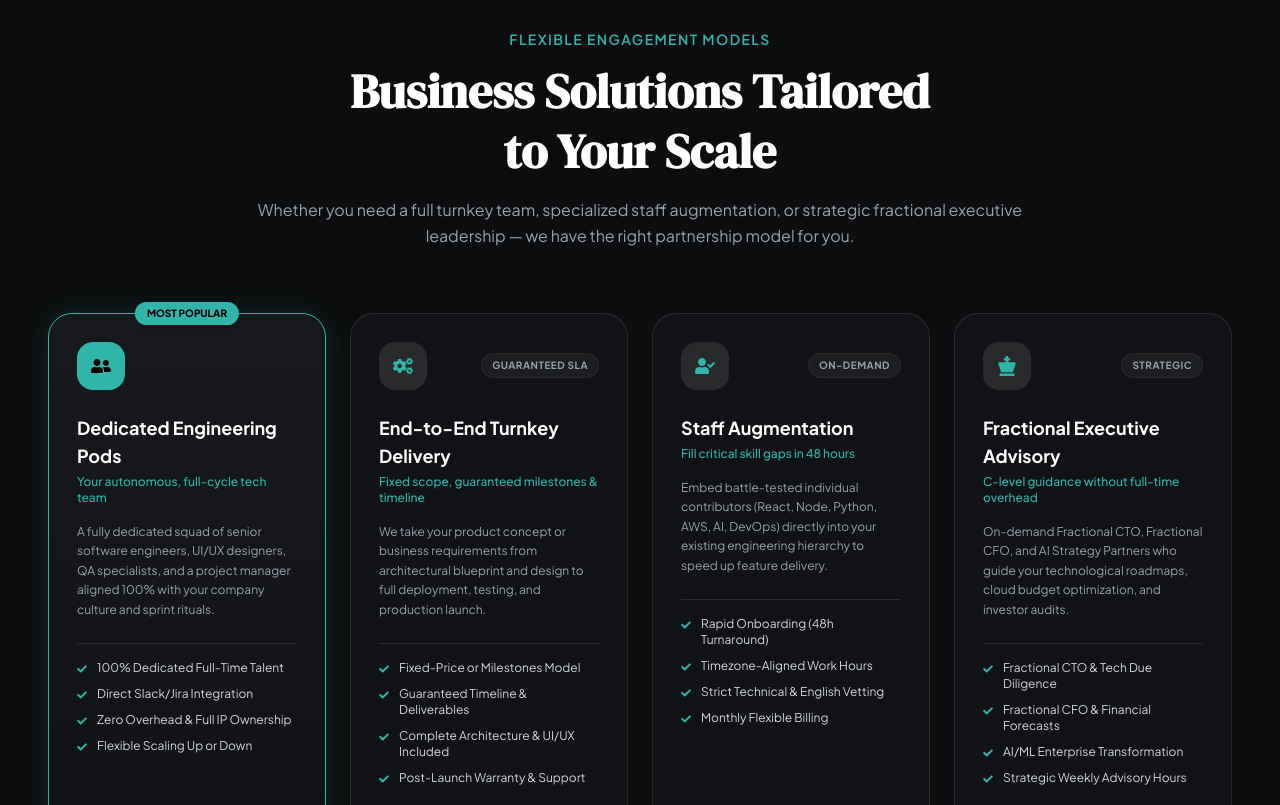
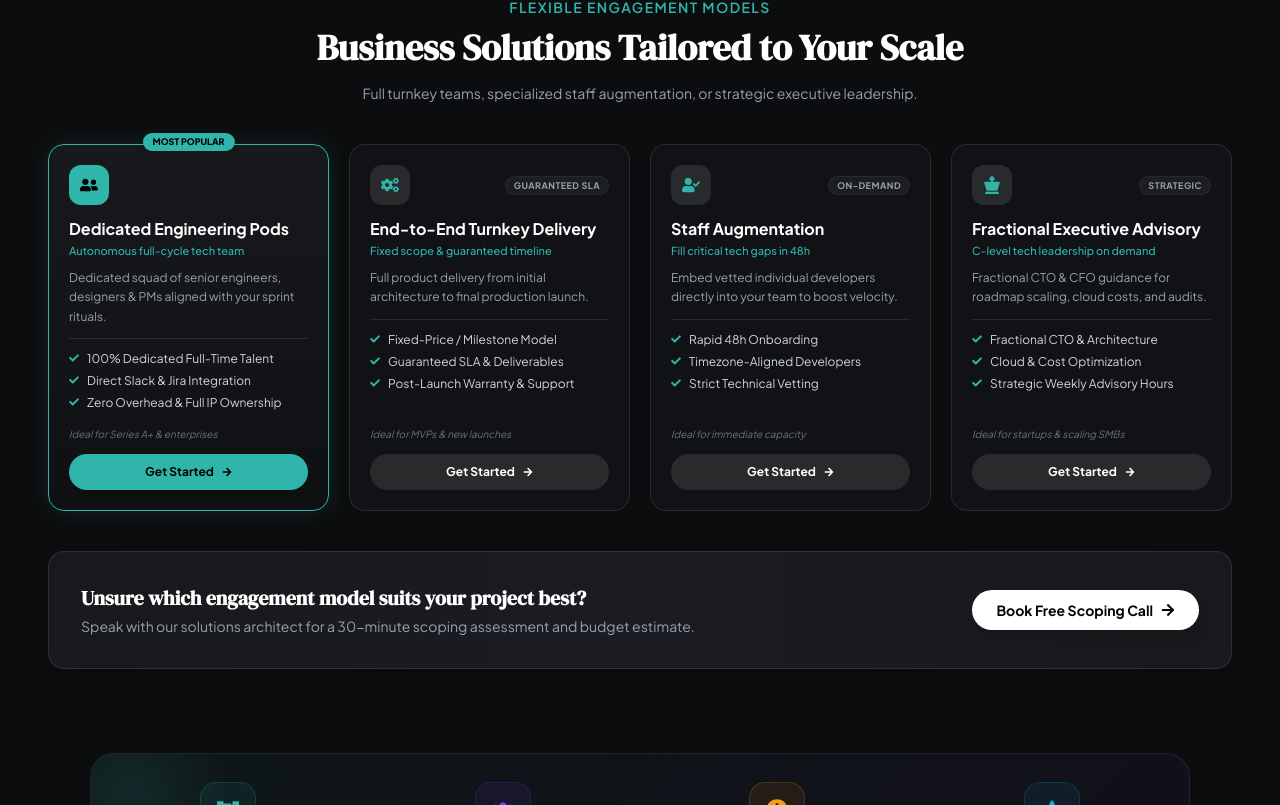
Before and after one commit to mayurrajrathore07-lang/Canvix, a Next.js app: page / in a window 1280 px wide. Shown: the part 2235-3040 px from the top of the page. Built offline with nearby package versions, Linux system fonts and the light colour scheme.

Commit message:
change the size of the cards

```diff
--- a/src/components/home/BusinessSolutions.jsx
+++ b/src/components/home/BusinessSolutions.jsx
@@ -15,15 +15,14 @@ const models = [
     {
         id: "dedicated-teams",
         title: "Dedicated Engineering Pods",
-        tagline: "Your autonomous, full-cycle tech team",
-        desc: "A fully dedicated squad of senior software engineers, UI/UX designers, QA specialists, and a project manager aligned 100% with your company culture and sprint rituals.",
+        tagline: "Autonomous full-cycle tech team",
+        desc: "Dedicated squad of senior engineers, designers & PMs aligned with your sprint rituals.",
         features: [
             "100% Dedicated Full-Time Talent",
-            "Direct Slack/Jira Integration",
+            "Direct Slack & Jira Integration",
             "Zero Overhead & Full IP Ownership",
-            "Flexible Scaling Up or Down",
         ],
-        idealFor: "Ideal for Series A+ scaleups and enterprise product engineering.",
+        idealFor: "Ideal for Series A+ & enterprises",
         badge: "Most Popular",
         highlight: true,
         icon: <FaUserFriends />,
@@ -31,15 +30,14 @@ const models = [
     {
         id: "turnkey-projects",
         title: "End-to-End Turnkey Delivery",
-        tagline: "Fixed scope, guaranteed milestones & timeline",
-        desc: "We take your product concept or business requirements from architectural blueprint and design to full deployment, testing, and production launch.",
+        tagline: "Fixed scope & guaranteed timeline",
+        desc: "Full product delivery from initial architecture to final production launch.",
         features: [
-            "Fixed-Price or Milestones Model",
-            "Guaranteed Timeline & Deliverables",
-            "Complete Architecture & UI/UX Included",
+            "Fixed-Price / Milestone Model",
+            "Guaranteed SLA & Deliverables",
             "Post-Launch Warranty & Support",
         ],
-        idealFor: "Ideal for new product launches, MVP rollouts, and major platform overhauls.",
+        idealFor: "Ideal for MVPs & new launches",
         badge: "Guaranteed SLA",
         highlight: false,
         icon: <FaCogs />,
@@ -47,15 +45,14 @@ const models = [
     {
         id: "staff-augmentation",
         title: "Staff Augmentation",
-        tagline: "Fill critical skill gaps in 48 hours",
-        desc: "Embed battle-tested individual contributors (React, Node, Python, AWS, AI, DevOps) directly into your existing engineering hierarchy to speed up feature delivery.",
+        tagline: "Fill critical tech gaps in 48h",
+        desc: "Embed vetted individual developers directly into your team to boost velocity.",
         features: [
-            "Rapid Onboarding (48h Turnaround)",
-            "Timezone-Aligned Work Hours",
-            "Strict Technical & English Vetting",
-            "Monthly Flexible Billing",
+            "Rapid 48h Onboarding",
+            "Timezone-Aligned Developers",
+            "Strict Technical Vetting",
         ],
-        idealFor: "Ideal for teams needing immediate capacity or niche technical expertise.",
+        idealFor: "Ideal for immediate capacity",
         badge: "On-Demand",
         highlight: false,
         icon: <FaUserCheck />,
@@ -63,15 +60,14 @@ const models = [
     {
         id: "fractional-advisory",
         title: "Fractional Executive Advisory",
-        tagline: "C-level guidance without full-time overhead",
-        desc: "On-demand Fractional CTO, Fractional CFO, and AI Strategy Partners who guide your technological roadmaps, cloud budget optimization, and investor audits.",
+        tagline: "C-level tech leadership on demand",
+        desc: "Fractional CTO & CFO guidance for roadmap scaling, cloud costs, and audits.",
         features: [
-            "Fractional CTO & Tech Due Diligence",
-            "Fractional CFO & Financial Forecasts",
-            "AI/ML Enterprise Transformation",
+            "Fractional CTO & Architecture",
+            "Cloud & Cost Optimization",
             "Strategic Weekly Advisory Hours",
         ],
-        idealFor: "Ideal for growing startups and established SMBs seeking executive expertise.",
+        idealFor: "Ideal for startups & scaling SMBs",
         badge: "Strategic",
         highlight: false,
         icon: <FaChessKing />,
@@ -80,42 +76,42 @@ const models = [
 
 export default function BusinessSolutions() {
     return (
-        <section className="bg-[#0c0d0e] text-white py-24 px-6 md:px-12 border-t border-white/10 relative overflow-hidden">
+        <section className="bg-[#0c0d0e] text-white py-16 px-6 md:px-12 border-t border-white/10 relative overflow-hidden">
             <div className="max-w-7xl mx-auto relative z-10">
                 {/* Header */}
-                <div className="text-center max-w-3xl mx-auto mb-16">
-                    <p className="text-[#30B5AA] text-sm font-semibold uppercase tracking-widest mb-3">
+                <div className="text-center max-w-3xl mx-auto mb-10">
+                    <p className="text-[#30B5AA] text-xs sm:text-sm font-semibold uppercase tracking-widest mb-2">
                         Flexible Engagement Models
                     </p>
-                    <h2 className="text-3xl sm:text-5xl font-serif font-bold text-white leading-tight">
-                        Business Solutions Tailored <br className="hidden sm:inline" /> to Your Scale
+                    <h2 className="text-3xl sm:text-4xl font-serif font-bold text-white leading-tight">
+                        Business Solutions Tailored to Your Scale
                     </h2>
-                    <p className="text-gray-400 text-sm sm:text-base mt-4 leading-relaxed">
-                        Whether you need a full turnkey team, specialized staff augmentation, or strategic fractional executive leadership — we have the right partnership model for you.
+                    <p className="text-gray-400 text-xs sm:text-sm mt-3 leading-relaxed">
+                        Full turnkey teams, specialized staff augmentation, or strategic executive leadership.
                     </p>
                 </div>
 
                 {/* Models Grid */}
-                <div className="grid grid-cols-1 md:grid-cols-2 lg:grid-cols-4 gap-6 items-stretch">
+                <div className="grid grid-cols-1 md:grid-cols-2 lg:grid-cols-4 gap-5 items-stretch">
                     {models.map((model) => (
                         <div
                             key={model.id}
-                            className={`rounded-3xl p-7 flex flex-col justify-between transition-all duration-300 relative border ${
+                            className={`rounded-2xl p-5 flex flex-col justify-between transition-all duration-300 relative border ${
                                 model.highlight
-                                    ? "bg-gradient-to-b from-[#18191c] via-[#141518] to-[#0f1012] border-[#30B5AA] shadow-[0_0_30px_rgba(48,181,170,0.15)]"
+                                    ? "bg-gradient-to-b from-[#18191c] via-[#141518] to-[#0f1012] border-[#30B5AA] shadow-[0_0_25px_rgba(48,181,170,0.15)]"
                                     : "bg-[#111215] border-white/10 hover:border-white/20 hover:bg-[#18191c]"
                             }`}
                         >
                             {model.highlight && (
-                                <div className="absolute -top-3 left-1/2 -translate-x-1/2 bg-[#30B5AA] text-black text-[10px] font-extrabold uppercase px-3 py-1 rounded-full shadow-md">
+                                <div className="absolute -top-3 left-1/2 -translate-x-1/2 bg-[#30B5AA] text-black text-[9px] font-extrabold uppercase px-2.5 py-0.5 rounded-full shadow-md">
                                     {model.badge}
                                 </div>
                             )}
 
                             <div>
-                                <div className="flex items-center justify-between mb-6">
+                                <div className="flex items-center justify-between mb-3">
                                     <div
-                                        className={`w-12 h-12 rounded-2xl flex items-center justify-center text-xl ${
+                                        className={`w-10 h-10 rounded-xl flex items-center justify-center text-lg ${
                                             model.highlight
                                                 ? "bg-[#30B5AA] text-black"
                                                 : "bg-white/10 text-[#30B5AA]"
@@ -124,29 +120,29 @@ export default function BusinessSolutions() {
                                         {model.icon}
                                     </div>
                                     {!model.highlight && (
-                                        <span className="text-[10px] font-bold uppercase tracking-wider px-2.5 py-1 rounded-full bg-white/5 text-gray-400 border border-white/5">
+                                        <span className="text-[9px] font-bold uppercase tracking-wider px-2 py-0.5 rounded-full bg-white/5 text-gray-400 border border-white/5">
                                             {model.badge}
                                         </span>
                                     )}
                                 </div>
 
-                                <h3 className="text-lg font-bold text-white mb-1">
+                                <h3 className="text-base font-bold text-white mb-0.5">
                                     {model.title}
                                 </h3>
-                                <p className="text-xs text-[#30B5AA] font-medium mb-4">
+                                <p className="text-[11px] text-[#30B5AA] font-medium mb-2">
                                     {model.tagline}
                                 </p>
-                                <p className="text-gray-400 text-xs leading-relaxed mb-6">
+                                <p className="text-gray-400 text-xs leading-relaxed mb-3">
                                     {model.desc}
                                 </p>
 
-                                <div className="space-y-2.5 mb-6 pt-4 border-t border-white/10">
+                                <div className="space-y-1.5 mb-4 pt-3 border-t border-white/10">
                                     {model.features.map((feat, i) => (
                                         <div
                                             key={i}
-                                            className="flex items-start gap-2.5 text-xs text-gray-300"
+                                            className="flex items-start gap-2 text-xs text-gray-300"
                                         >
-                                            <FaCheck className="text-[#30B5AA] text-[10px] mt-1 shrink-0" />
+                                            <FaCheck className="text-[#30B5AA] text-[10px] mt-0.5 shrink-0" />
                                             <span>{feat}</span>
                                         </div>
                                     ))}
@@ -154,12 +150,12 @@ export default function BusinessSolutions() {
                             </div>
 
                             <div>
-                                <p className="text-[11px] text-gray-500 italic mb-5">
+                                <p className="text-[10px] text-gray-500 italic mb-3">
                                     {model.idealFor}
                                 </p>
                                 <Link
                                     href="/contact"
-                                    className={`w-full inline-flex items-center justify-center gap-2 py-3 rounded-full text-xs font-bold transition duration-300 ${
+                                    className={`w-full inline-flex items-center justify-center gap-2 py-2.5 rounded-full text-xs font-bold transition duration-300 ${
                                         model.highlight
                                             ? "bg-[#30B5AA] hover:bg-white text-black shadow-md"
                                             : "bg-white/10 hover:bg-white hover:text-black text-white"
@@ -174,9 +170,9 @@ export default function BusinessSolutions() {
                 </div>
 
                 {/* Consultation callout banner */}
-                <div className="mt-14 bg-gradient-to-r from-[#18191c] via-[#1a1c22] to-[#18191c] border border-white/10 rounded-3xl p-8 sm:p-10 flex flex-col md:flex-row items-center justify-between gap-6 shadow-xl">
+                <div className="mt-10 bg-gradient-to-r from-[#18191c] via-[#1a1c22] to-[#18191c] border border-white/10 rounded-2xl p-6 sm:p-8 flex flex-col md:flex-row items-center justify-between gap-4 shadow-xl">
                     <div>
-                        <h4 className="text-xl sm:text-2xl font-serif font-bold text-white mb-2">
+                        <h4 className="text-lg sm:text-xl font-serif font-bold text-white mb-1">
                             Unsure which engagement model suits your project best?
                         </h4>
                         <p className="text-gray-400 text-xs sm:text-sm">
@@ -185,7 +181,7 @@ export default function BusinessSolutions() {
                     </div>
                     <Link
                         href="/contact"
-                        className="inline-flex items-center gap-2.5 bg-white text-black hover:bg-[#30B5AA] px-7 py-3.5 rounded-full text-xs sm:text-sm font-bold transition shrink-0 shadow-lg"
+                        className="inline-flex items-center gap-2 bg-white text-black hover:bg-[#30B5AA] px-6 py-2.5 rounded-full text-xs sm:text-sm font-bold transition shrink-0 shadow-lg"
                     >
                         <span>Book Free Scoping Call</span>
                         <FaArrowRight />
```
